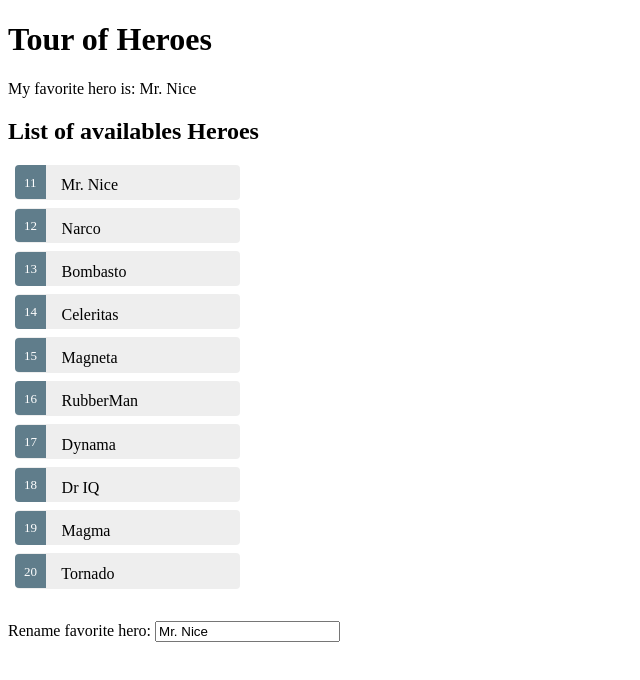
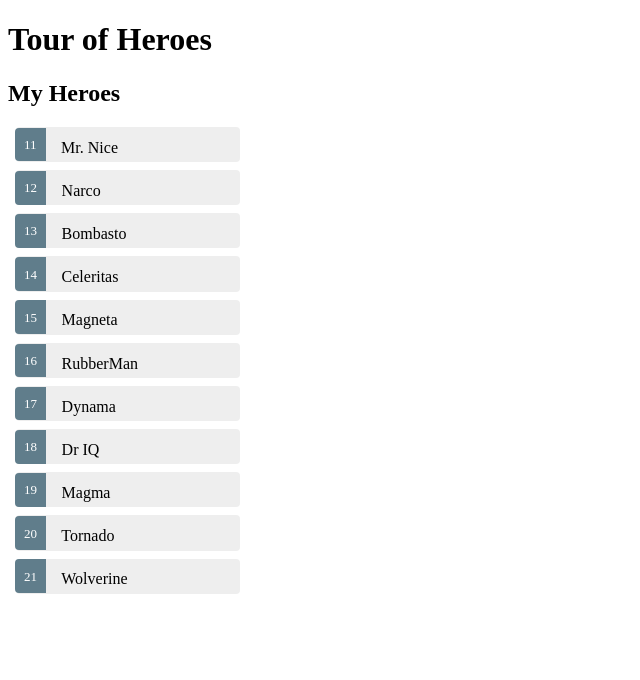
Before and after one commit to fmaquetGitHub/angular-tour-of-heroes, an Angular app: page / in a window 1280 px wide. Shown: the top 680 px of the page, without its empty margins (0-640 px from the left). Built offline with nearby package versions, Linux system fonts and the light colour scheme.

Commit message:
mock list Hero

```diff
--- a/src/app/app.component.html
+++ b/src/app/app.component.html
@@ -9,8 +9,3 @@
   </ul>
 
 <hero-detail [hero]="selectedHero"></hero-detail>
-
-  <div>
-    <label>Rename favorite hero: </label>
-    <input [(ngModel)]="myHero.name" placeholder="name">
-  </div>
--- a/src/app/app.component.ts
+++ b/src/app/app.component.ts
@@ -1,9 +1,22 @@
-import { Component } from '@angular/core';
-import {Hero} from './hero'
+import { Component, OnInit } from '@angular/core';
+
+import { Hero } from './hero';
+import { HeroService } from './hero.service';
 
 @Component({
   selector: 'app-root',
-  templateUrl: './app.component.html',
+  template: `
+    <h1>{{title}}</h1>
+    <h2>My Heroes</h2>
+    <ul class="heroes">
+      <li *ngFor="let hero of heroes"
+        [class.selected]="hero === selectedHero"
+        (click)="onSelect(hero)">
+        <span class="badge">{{hero.id}}</span> {{hero.name}}
+      </li>
+    </ul>
+    <hero-detail [hero]="selectedHero"></hero-detail>
+  `,
   styles: [`
     .selected {
       background-color: #CFD8DC !important;
@@ -52,31 +65,25 @@ import {Hero} from './hero'
       margin-right: .8em;
       border-radius: 4px 0 0 4px;
     }
-`]
+  `],
+  providers: [HeroService]
 })
+export class AppComponent implements OnInit {
+  title = 'Tour of Heroes';
+  heroes: Hero[];
+  selectedHero: Hero;
 
+  constructor(private heroService: HeroService) { }
 
-export class AppComponent {
-  title = 'Tour of Heroes';
-  heroes = HEROES;
-  myHero = this.heroes[0];
-  selectedHero: Hero;
+  getHeroes(): void {
+    this.heroService.getHeroes().then(heroes => this.heroes = heroes);
+  }
+
+  ngOnInit(): void {
+    this.getHeroes();
+  }
 
   onSelect(hero: Hero): void {
     this.selectedHero = hero;
   }
-
 }
-
-const HEROES: Hero[] = [
-  { id: 11, name: 'Mr. Nice' },
-  { id: 12, name: 'Narco' },
-  { id: 13, name: 'Bombasto' },
-  { id: 14, name: 'Celeritas' },
-  { id: 15, name: 'Magneta' },
-  { id: 16, name: 'RubberMan' },
-  { id: 17, name: 'Dynama' },
-  { id: 18, name: 'Dr IQ' },
-  { id: 19, name: 'Magma' },
-  { id: 20, name: 'Tornado' }
-];
--- /dev/null
+++ b/src/app/hero.service.ts
@@ -0,0 +1,11 @@
+import { Injectable } from '@angular/core';
+
+import { Hero } from './hero';
+import { HEROES } from './mock-heroes';
+
+@Injectable()
+export class HeroService {
+  getHeroes(): Promise<Hero[]> {
+    return Promise.resolve(HEROES);
+  }
+}
--- /dev/null
+++ b/src/app/mock-heroes.ts
@@ -0,0 +1,15 @@
+import { Hero } from './hero';
+
+export const HEROES: Hero[] = [
+  { id: 11, name: 'Mr. Nice' },
+  { id: 12, name: 'Narco' },
+  { id: 13, name: 'Bombasto' },
+  { id: 14, name: 'Celeritas' },
+  { id: 15, name: 'Magneta' },
+  { id: 16, name: 'RubberMan' },
+  { id: 17, name: 'Dynama' },
+  { id: 18, name: 'Dr IQ' },
+  { id: 19, name: 'Magma' },
+  { id: 20, name: 'Tornado' },
+  { id: 21, name: 'Wolverine' }
+];
```
Lines whose indentation alone changed are shown as unchanged.
